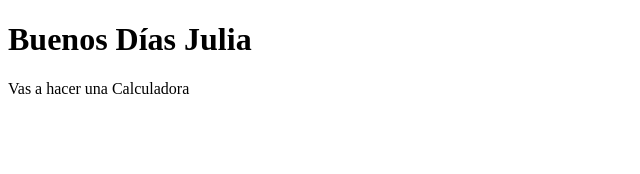
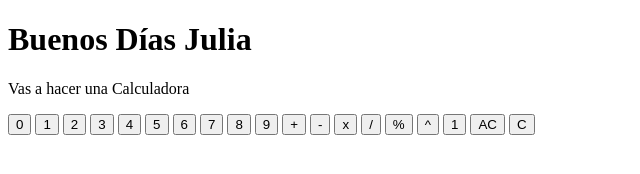
Before and after one commit to JOrtizN/2018-19-CSAAI-mi-cal, a plain HTML site: page index.html in a window 1280 px wide. Shown: the whole page, without its empty margins (0-640 px from the left). Drawn offline with Linux system fonts and the light colour scheme.

Commit message:
Mis teclas

```diff
--- a/index.html
+++ b/index.html
@@ -7,5 +7,26 @@
   <body>
      <h1>Buenos Días Julia</h1>
      <p>Vas a hacer una Calculadora</p>
+     <div class="Teclas">
+       <button type="button" name="0" id="t0">0</button>
+       <button type="button" name="1" id="t1">1</button>
+       <button type="button" name="2" id="t2">2</button>
+       <button type="button" name="3" id="t3">3</button>
+       <button type="button" name="4" id="t4">4</button>
+       <button type="button" name="5" id="t5">5</button>
+       <button type="button" name="6" id="t6">6</button>
+       <button type="button" name="7" id="t7">7</button>
+       <button type="button" name="8" id="t8">8</button>
+       <button type="button" name="9" id="t9">9</button>
+       <button type="button" name="+" id="t+">+</button>
+       <button type="button" name="-" id="t-">-</button>
+       <button type="button" name="*" id="t*">x</button>
+       <button type="button" name="/" id="t/">/</button>
+       <button type="button" name="%" id="t%">%</button>
+       <button type="button" name="Exp" id="tE">^</button>
+       <button type="button" name="=" id="t=">1</button>
+       <button type="button" name="Reset" id="tR">AC</button>
+       <button type="button" name="Del" id="tD">C</button>
+     </div>
   </body>
 </html>
```
